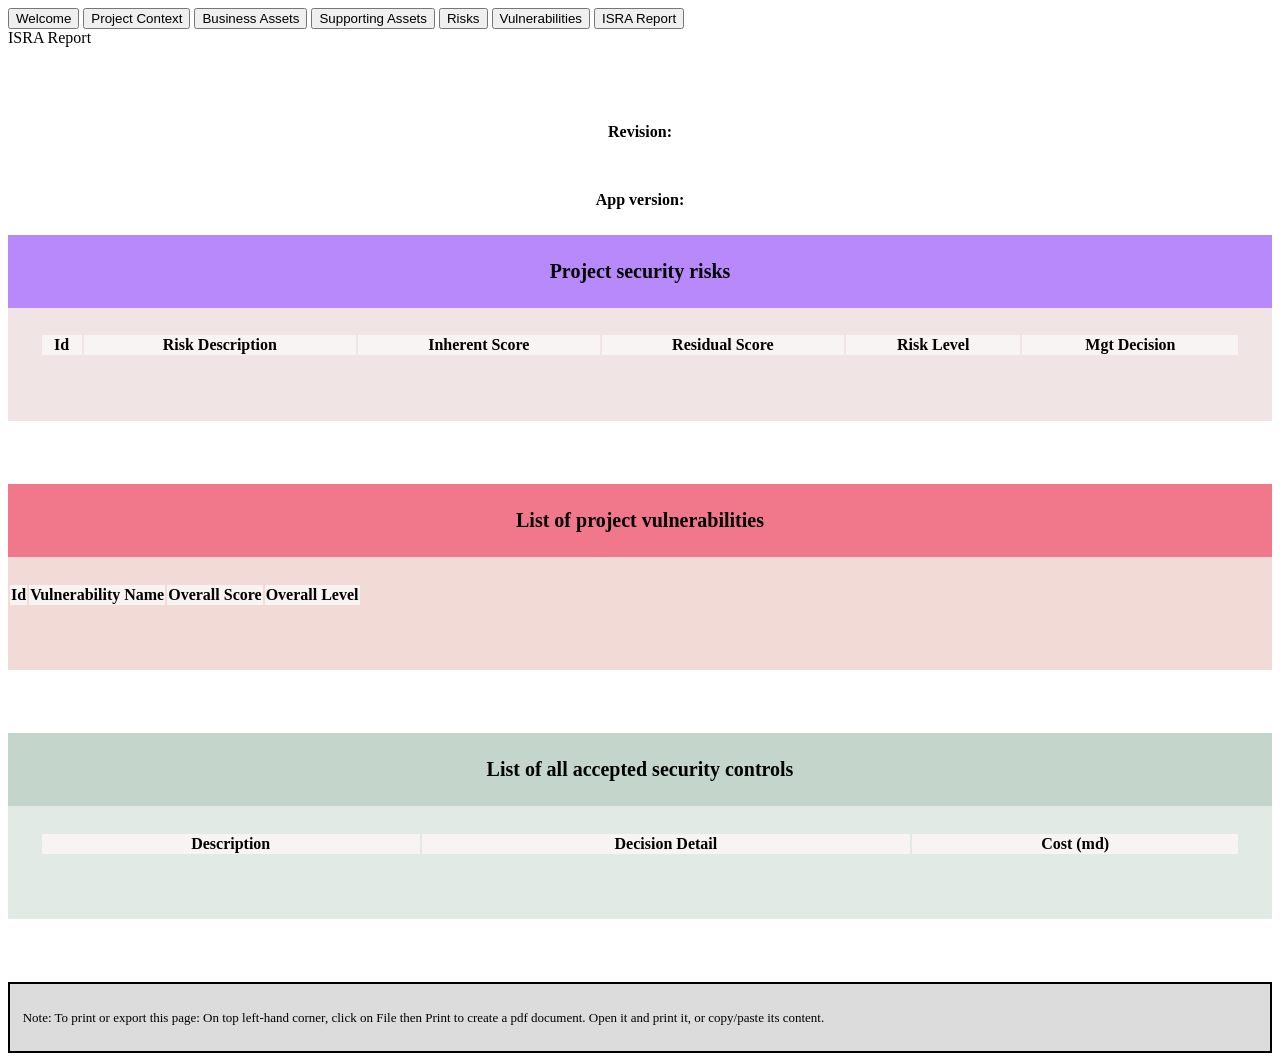
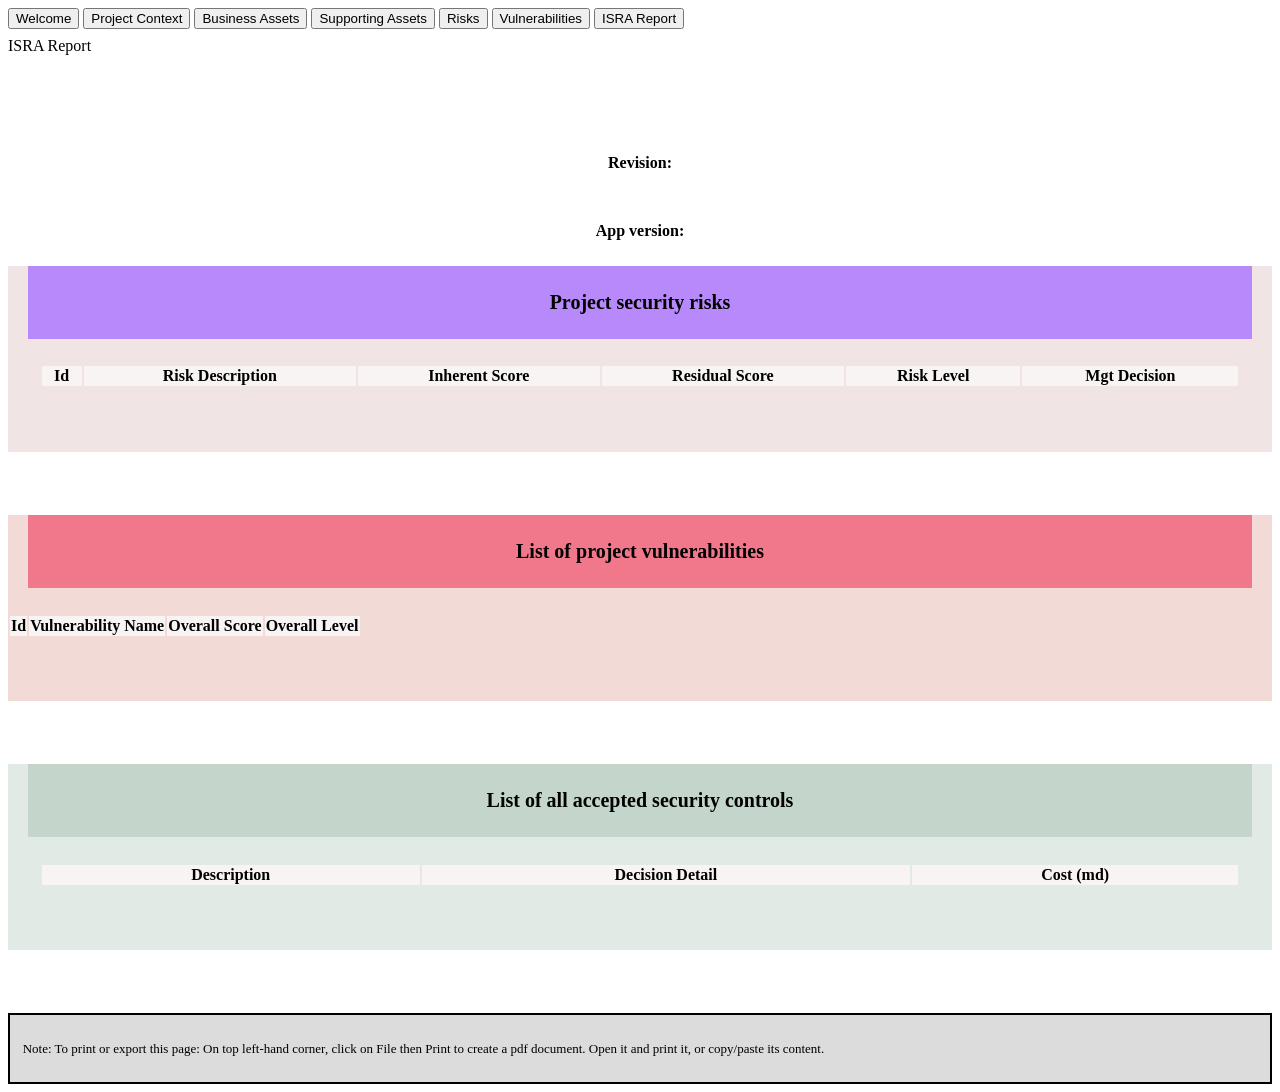

Updated Electron to 26.8.1 and resolved UI issues

--- a/app/src/tabs/Report/styles.css
+++ b/app/src/tabs/Report/styles.css
@@ -27,6 +27,8 @@ h1 {
     margin: 0;
     padding: 2%;
     font-size: 20px;
+    overflow-wrap: anywhere;
+    word-break: break-word;
 }
 
 h2 {
@@ -34,6 +36,34 @@ h2 {
     margin: 0;
     padding: 2%;
     font-size: 16px;
+    overflow-wrap: anywhere;
+    word-break: break-word;
+}
+
+#isra-report > header {
+    margin: 0;
+    padding-top: 0.5rem;
+    width: 100%;
+    box-sizing: border-box;
+}
+
+#isra-report h1,
+#isra-report h2 {
+    max-width: calc(100% - 40px);
+    width: 100%;
+    margin: 0 auto;
+    box-sizing: border-box;
+}
+
+#isra-report h1 span.text-wrap,
+#isra-report h2 span.text-wrap,
+#isra-report #name,
+#isra-report #version {
+    display: inline-block;
+    max-width: 100%;
+    white-space: normal;
+    overflow-wrap: anywhere;
+    word-break: break-word;
 }
 
 section {
@@ -138,4 +168,19 @@ thead {
 
 #isra-report>div{
     margin-bottom: 2%;
+}
+
+#isra-report footer {
+    width: 100%;
+    box-sizing: border-box;
+    padding: 20px 96px 32px;
+    margin: 0;
+    min-height: 64px;
+}
+
+.scrollingWrapper > footer {
+    padding-left: 96px;
+    padding-right: 96px;
+    padding-bottom: 32px;
+    min-height: 64px;
 }
